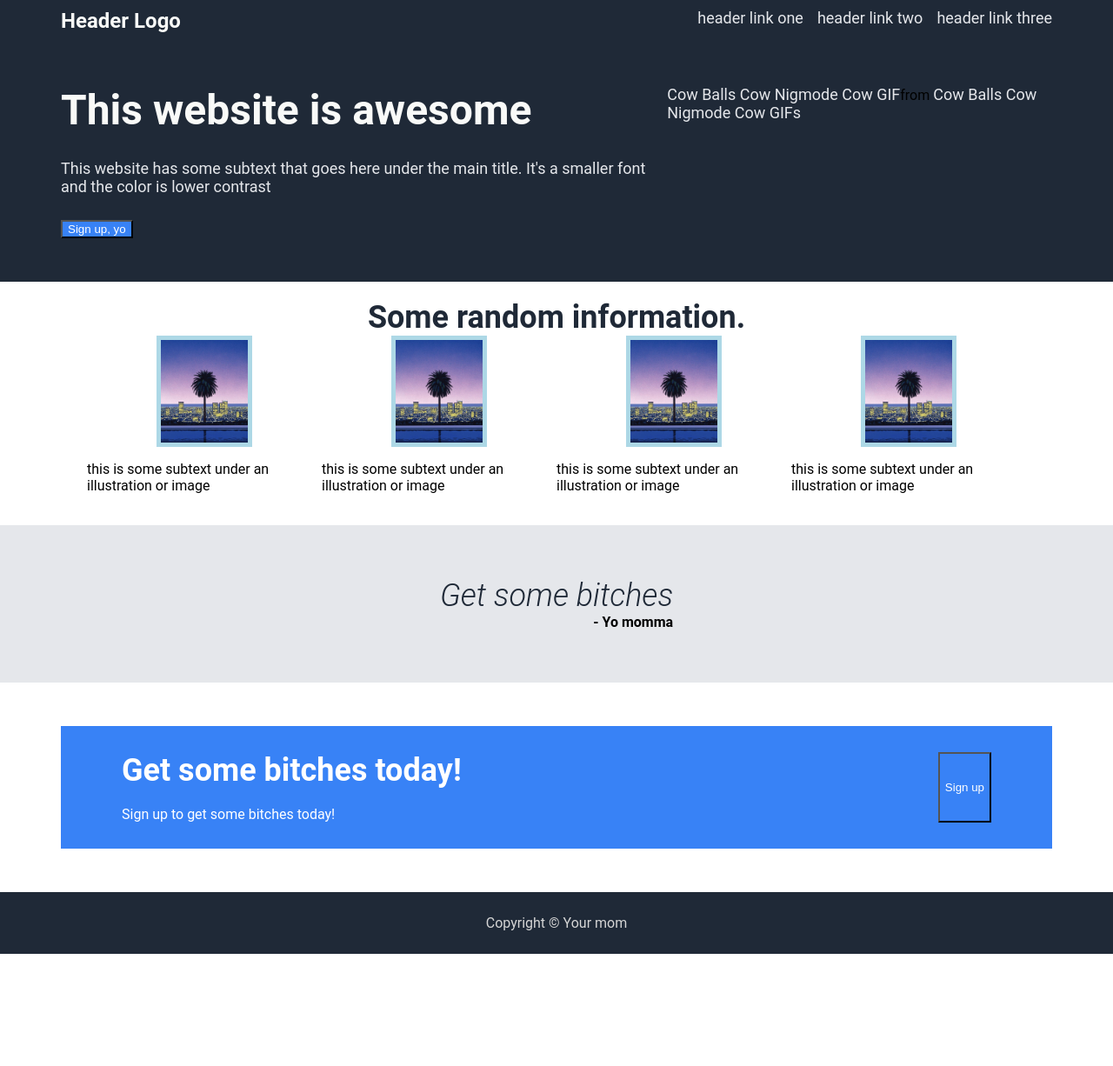
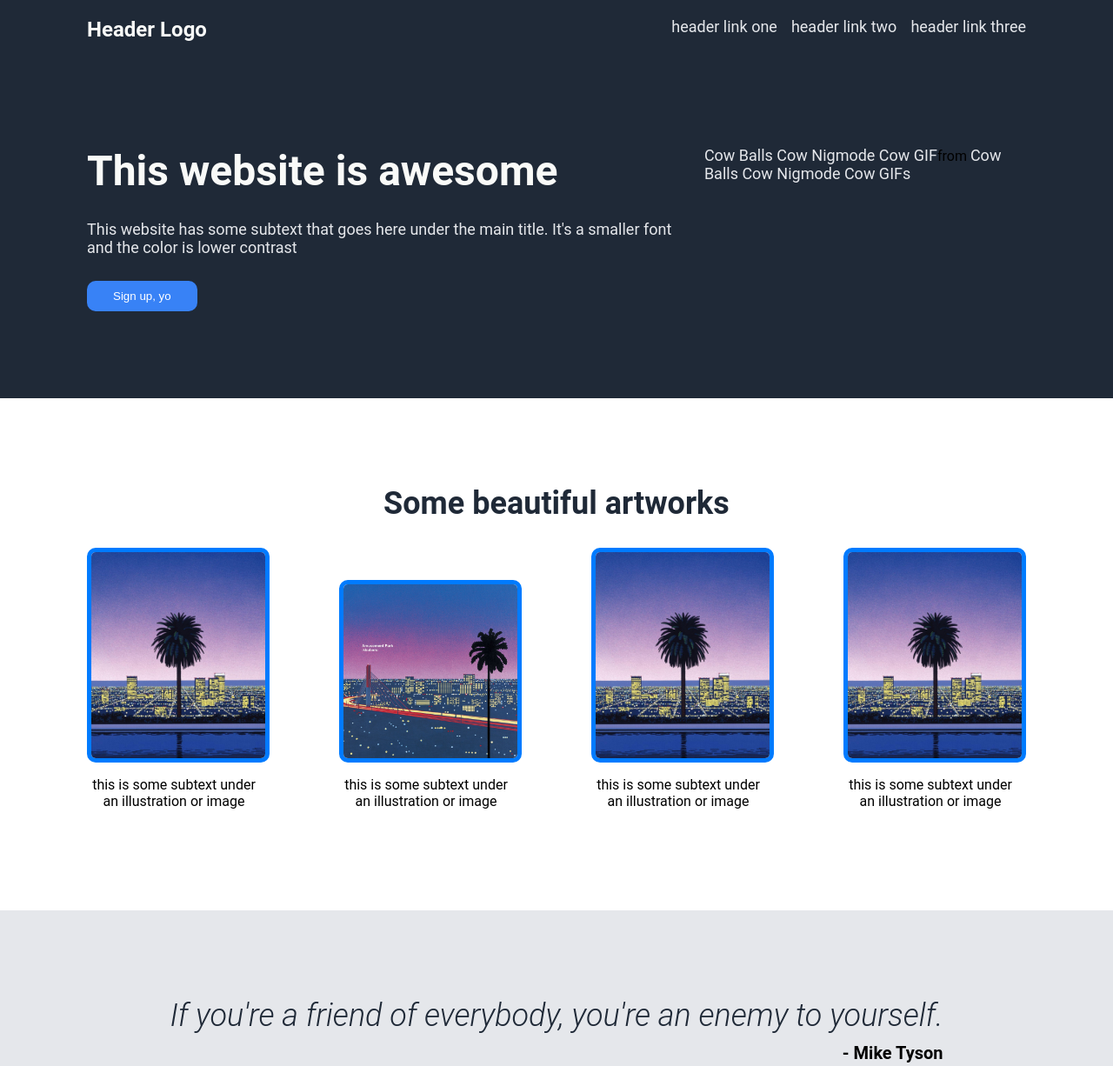
Before and after one commit to BakkaBoi69/the-landing-page-top, a plain HTML site: page index.html in a window 1280 px wide. Shown: the top 1226 px of the page at 87% size. Before the commit the page ends 1097 px from the top, so only its background shows below. Drawn offline with Linux system fonts and the light colour scheme; a script that the page names is missing.

Commit message:
Complete project

```diff
--- a/index.html
+++ b/index.html
@@ -9,9 +9,9 @@
         <div class="header">
             <div class="logo" style="color: #F9FAF8; font-size: 24px; font-weight: bold;">Header Logo</div>
             <ul class="header-links">
-                <li><a href="https://youtu.be/V-_O7nl0Ii0">header link one</a></li>
-                <li><a href="https://youtu.be/V-_O7nl0Ii0">header link two</a></li>
-                <li><a href="https://youtu.be/V-_O7nl0Ii0">header link three</a></li>
+                <li><a href="https://youtu.be/dQw4w9WgXcQ">header link one</a></li>
+                <li><a href="https://youtu.be/dQw4w9WgXcQ">header link two</a></li>
+                <li><a href="https://youtu.be/dQw4w9WgXcQ">header link three</a></li>
             </ul>
         </div>
         <div class="body">
@@ -25,40 +25,40 @@
             </div>
         </div>
         <div class="info">
-            <div class="head">Some random information.</div>
+            <div class="head">Some beautiful artworks</div>
             <div class="media-objects">
                 <div class="object">
-                    <img class="info-img" src="./images/citypop6.jpeg">
+                    <img class="info-img" src="./images/citypop6.jpeg" alt="a beautiful Hiroshi Nagai painting of a palm tree on the rooftop of a building with a pool overlooking the city with a violet sunset">
                     <p class="img-desc">this is some subtext under an illustration or image</p>
                 </div>
 
                 <div class="object">
-                    <img class="info-img" src="./images/citypop6.jpeg">
+                    <img class="info-img" src="./images/citypop2.jpg" alt="a beautiful Hiroshi Nagai painting of a palm tree overlooking a red bridge over the city with a violet sunset">
                     <p class="img-desc">this is some subtext under an illustration or image</p>
                 </div>
 
                 <div class="object">
-                    <img class="info-img" src="./images/citypop6.jpeg">
+                    <img class="info-img" src="./images/citypop6.jpeg" alt="a beautiful Hiroshi Nagai painting of a palm tree on the rooftop of a building with a pool overlooking the city with a violet sunset">
                     <p class="img-desc">this is some subtext under an illustration or image</p>
                 </div>
 
                 <div class="object">
-                    <img class="info-img" src="./images/citypop6.jpeg">
+                    <img class="info-img" src="./images/citypop6.jpeg" alt="a beautiful Hiroshi Nagai painting of a palm tree on the rooftop of a building with a pool overlooking the city with a violet sunset">
                     <p class="img-desc">this is some subtext under an illustration or image</p>
                 </div>
             </div>
         </div>
         <div class="quote">
             <div class="quote-info">
-                <p class="quote-text">Get some bitches</p>
-                <p class="author">- Yo momma</p>
+                <div class="quote-text">If you're a friend of everybody, you're an enemy to yourself.</div>
+                <div class="author">- Mike Tyson</div>
             </div>
         </div>
         <div class="cta">
             <div class="blue-box">
                 <div class="bb-text">
                     <p class="head">Get some bitches today!</p>
-                    <p class="subtext">Sign up to get some bitches today!</p>
+                    <p class="subtext">Sign up to get some bitches today by clicking that button right over there!</p>
                 </div>
                 <button class="cta-button">Sign up</button>
             </div>
--- a/style.css
+++ b/style.css
@@ -22,22 +22,30 @@ a, .secondary-text {
 button {
     background: #3882F6;
     color: white;
+    padding: 10px 30px;
+    justify-content: center;
+    align-items: center;
+    border-radius: 10px;
+    border: none;
 }
 
 img {
-    width: 100px;
+    width: 200px;
     height: auto;
-    border: solid lightblue 5px;
+    border: solid rgb(0, 123, 255) 5px;
+    border-radius: 10px;
 }
 
 .header, .hero, .footer {
-    padding: 10px 70px;
+    padding: 20px 100px;
     display: flex;
     background-color: #1F2937;
+    flex: auto;
 }
 
 .hero {
-    padding: 50px 70px;
+    padding: 100px 100px;
+    gap: 30px;
 }
 
 .header {
@@ -55,10 +63,16 @@ img {
     align-self: flex-start;
 }
 
+.hero-gif {
+    width: 500px;
+    height: auto;
+}
+
 .info {
     display: flex;
     flex-direction: column;
-    padding: 20px 100px;
+    padding: 100px 100px;
+    gap: 30px;
 }
 
 .head {
@@ -71,13 +85,20 @@ img {
 
 .media-objects {
     display: flex;
-
+    justify-content: space-between;
 }
 
 .object {
     display: flex;
     flex-direction: column;
-    align-items: center;
+    justify-content: flex-end;
+}
+
+.img-desc {
+    display: flex;
+    text-align: center;
+    flex-wrap: wrap;
+    max-width: 200px;
 }
 
 .quote {
@@ -85,12 +106,13 @@ img {
     flex-direction: column;
     align-items: center;
     background-color: #E5E7EB;
-    padding: 60px;
+    padding: 100px 60px;
 }
 
 .quote-info {
     display: flex;
     flex-direction: column;
+    gap: 10px;
 }
 
 .quote-text, .author {
@@ -106,24 +128,33 @@ img {
 
 .author {
     font-weight: bold;
+    font-size: 20px;
     align-self: flex-end;
 }
 
 .cta {
-    padding: 50px 70px;
+    padding: 100px 200px;
 }
 
 .blue-box {
     background-color: #3882F6;
     display: flex;
     justify-content: space-between;
-    padding: 30px 70px;
+    padding: 50px 100px;
+    border-radius: 10px;
 }
 
 .bb-text {
     display: flex;
     flex-direction: column;
-    gap: 20px;
+    align-items: flex-start;
+    gap: 10px;
+}
+
+.cta-button {
+    display: flex;
+    align-self: center;
+    border: 2px solid white;
 }
 
 p.head, p.subtext {
@@ -131,6 +162,10 @@ p.head, p.subtext {
     margin: 0;
 }
 
+p.head {
+    font-size: 24px;
+}
+
 .footer {
     justify-content: center;
     color: rgb(214, 214, 214);
```
Also changed, not shown: images/citypop2.jpg (added).
